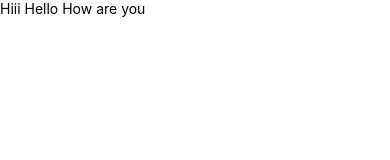
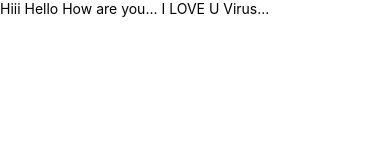
Before and after one commit to Ramu808/DemoTest, a React Native app: screen / in a window 390 px wide. Shown: the top 160 px of the page. Built offline with nearby package versions, Linux system fonts and the light colour scheme.

Commit message:
nara added this branch for ASpp.js file

```diff
--- a/App.js
+++ b/App.js
@@ -14,7 +14,7 @@ export default class App extends Component{
   render(){
     return(
       <View>
-        <Text>Hiii Hello How are you</Text>
+        <Text>Hiii Hello How are you... I LOVE U Virus...</Text>
       </View>
     );
   }
```
